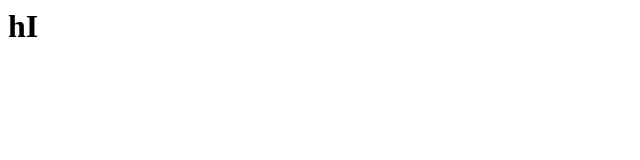
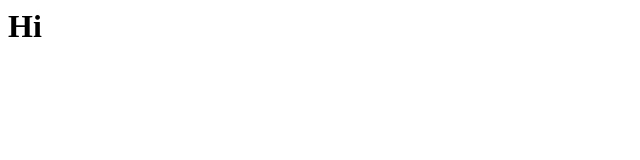
Before and after one commit to Sanketthul/repo1, a plain HTML site: page index.html in a window 1280 px wide. Shown: the full height of the page, 0-640 px from the left. Drawn offline with Linux system fonts and the light colour scheme.

Commit message:
Update index.html

```diff
--- a/index.html
+++ b/index.html
@@ -1 +1 @@
-<h1>hI</h1>
+<h1>Hi</h1>
```
